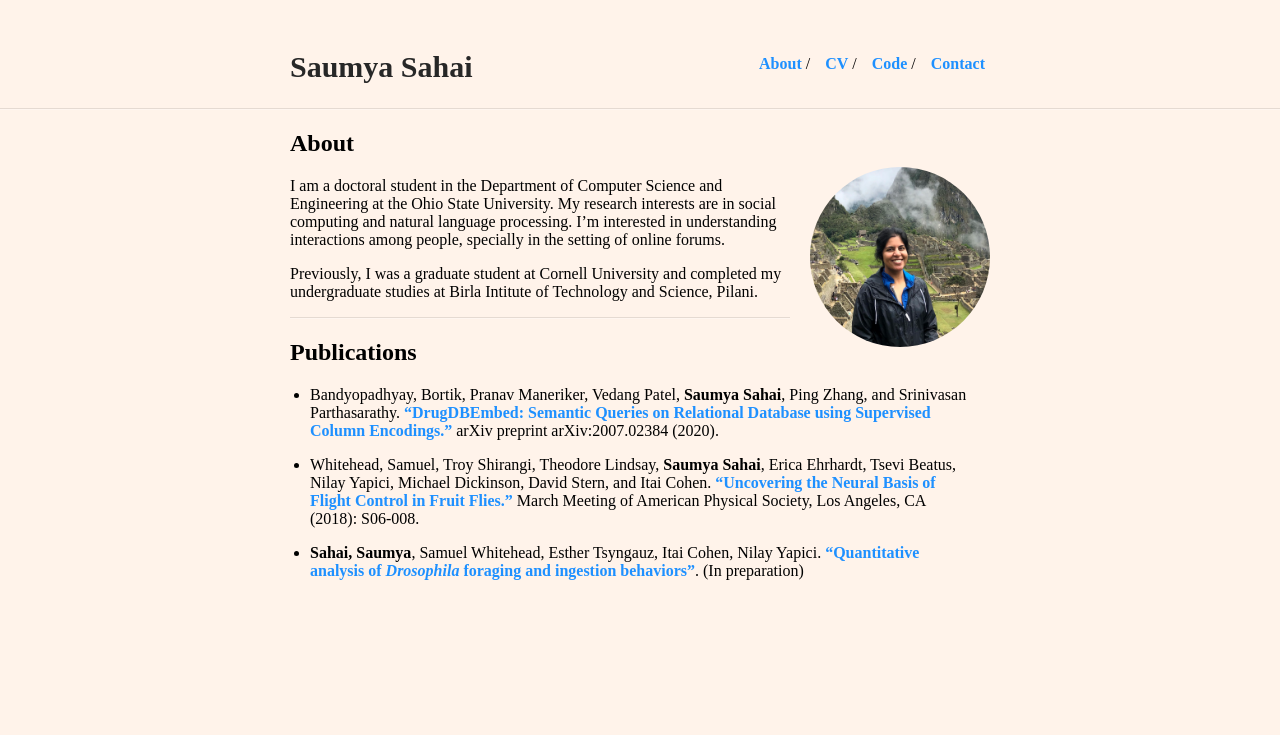
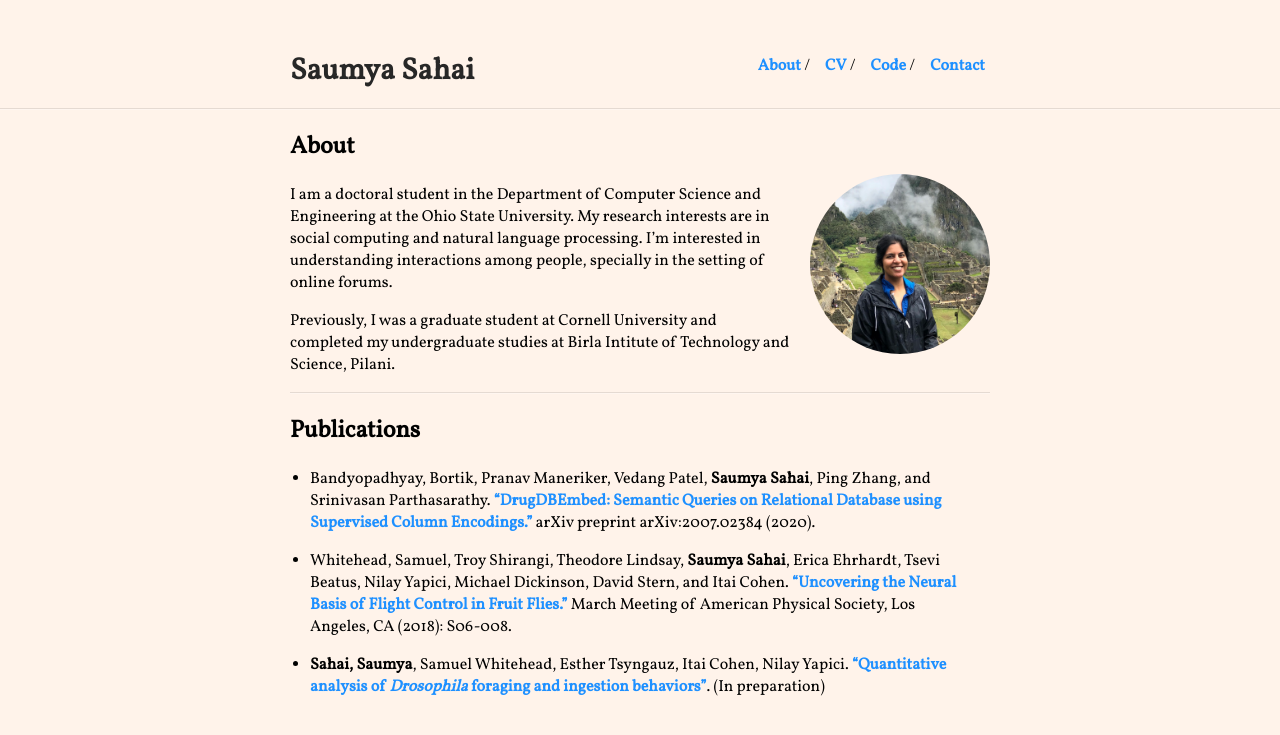
Before and after one commit to sahaisaumya/sahaisaumya.github.io, a Jekyll site: the page built from index.md, in a window 1280 px wide. Shown: the top 735 px of the page. Built offline with Jekyll 4.4.1, drawn with Linux system fonts in a browser that asks for light colours; our own code applies the rules of GitHub Pages for plain Markdown files.

Commit message:
Update _style.scss

```diff
--- a/_sass/_style.scss
+++ b/_sass/_style.scss
@@ -11,7 +11,8 @@ html {
 }
 body {
     margin: 0;
-    font-family: "Inconsolata";
+    font-family: 'Vollkorn', serif;
+//     font-family: "Inconsolata";
     height: 100%;
     background-color: #FFF3EA;
 }
```
